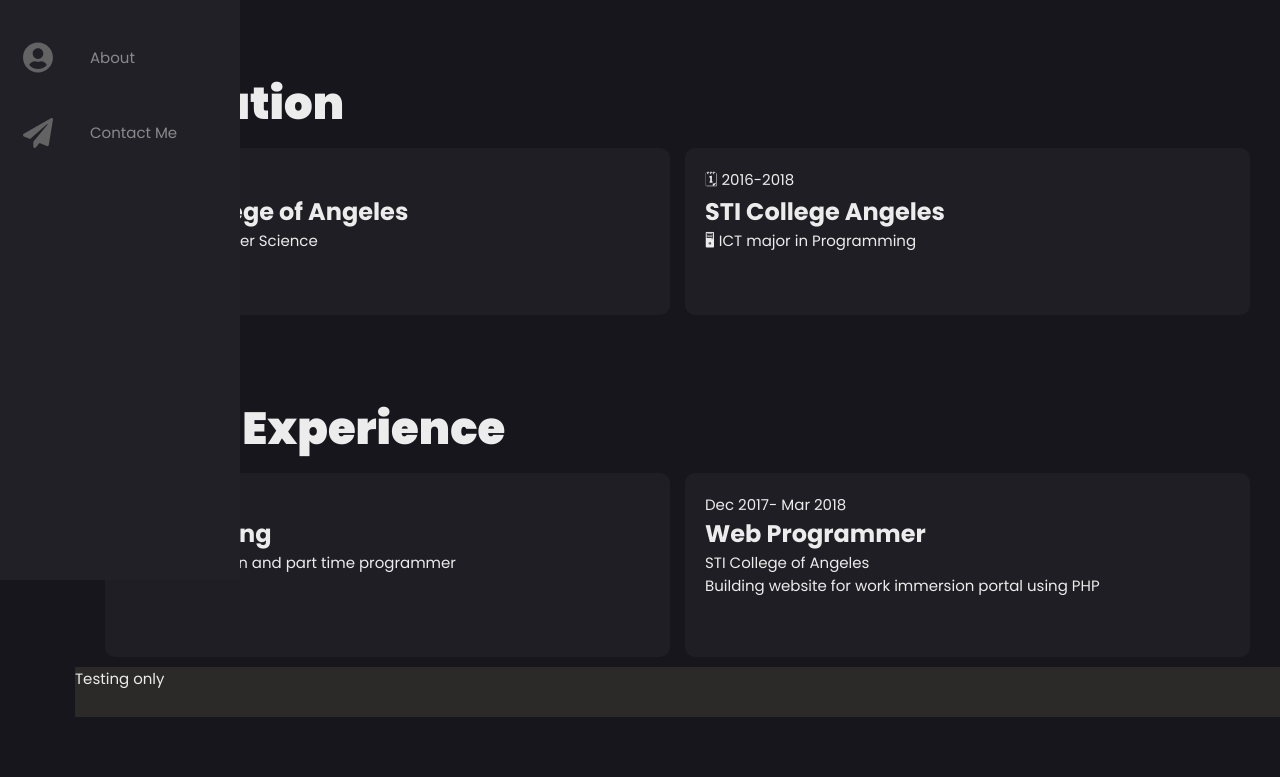
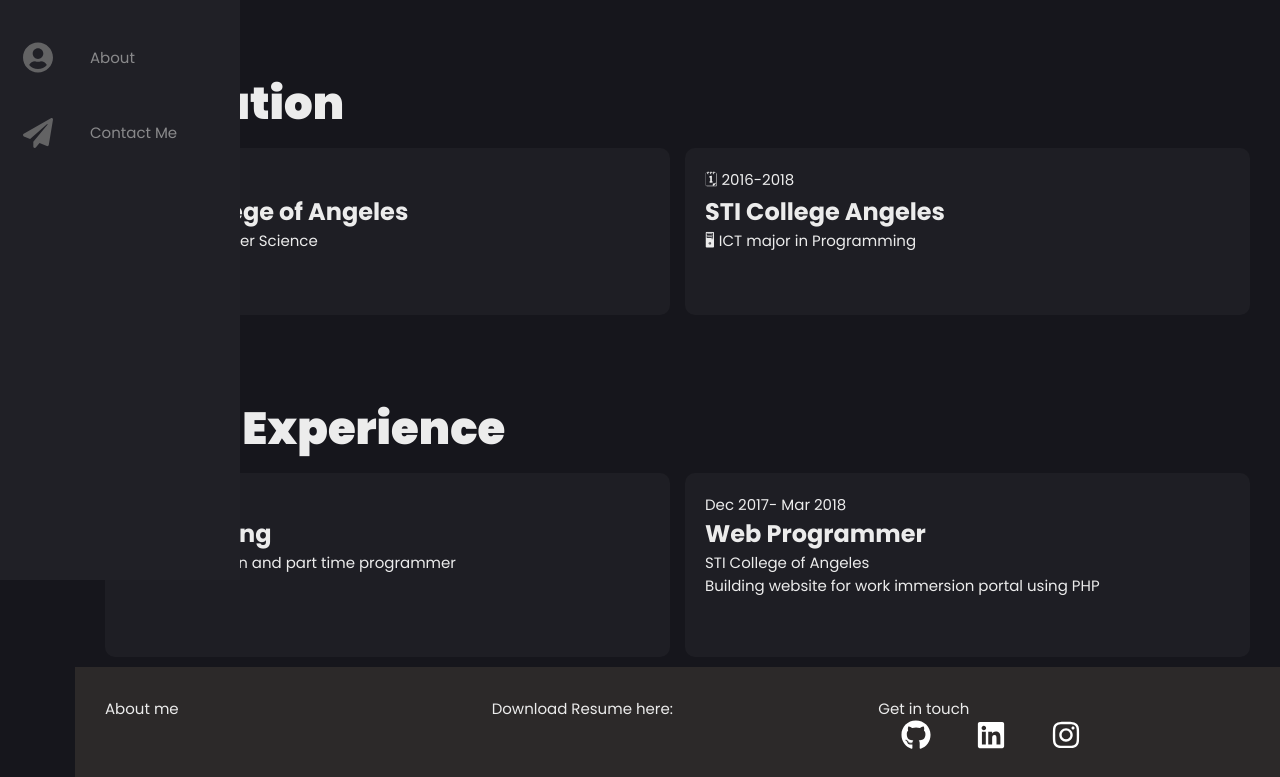
Before and after one commit to neziarxdxd/my-app, a React (Create React App) app: page /about in a window 1280 px wide. Shown: the part 220-997 px from the top of the page. Before the commit the page ends 937 px from the top, so only its background shows below. Built offline with nearby package versions, Linux system fonts and the light colour scheme.

Commit message:
footer design

```diff
--- a/src/Footer/Footer.js
+++ b/src/Footer/Footer.js
@@ -2,8 +2,29 @@
 function Footer() {
     return(
         <div className="footer">
-            <div>
-                Testing only
+            <div className="info footer-box">
+                About me
+            </div>
+            <div className="resume footer-box">
+                Download Resume here:
+            </div>
+            <div className="social footer-box">
+                Get in touch<div>
+                <a href="/raizen" className="social-icon">
+          <svg xmlns="http://www.w3.org/2000/svg" viewBox="0 0 496 512"><path d="M165.9 397.4c0 2-2.3 3.6-5.2 3.6-3.3.3-5.6-1.3-5.6-3.6 0-2 2.3-3.6 5.2-3.6 3-.3 5.6 1.3 5.6 3.6zm-31.1-4.5c-.7 2 1.3 4.3 4.3 4.9 2.6 1 5.6 0 6.2-2s-1.3-4.3-4.3-5.2c-2.6-.7-5.5.3-6.2 2.3zm44.2-1.7c-2.9.7-4.9 2.6-4.6 4.9.3 2 2.9 3.3 5.9 2.6 2.9-.7 4.9-2.6 4.6-4.6-.3-1.9-3-3.2-5.9-2.9zM244.8 8C106.1 8 0 113.3 0 252c0 110.9 69.8 205.8 169.5 239.2 12.8 2.3 17.3-5.6 17.3-12.1 0-6.2-.3-40.4-.3-61.4 0 0-70 15-84.7-29.8 0 0-11.4-29.1-27.8-36.6 0 0-22.9-15.7 1.6-15.4 0 0 24.9 2 38.6 25.8 21.9 38.6 58.6 27.5 72.9 20.9 2.3-16 8.8-27.1 16-33.7-55.9-6.2-112.3-14.3-112.3-110.5 0-27.5 7.6-41.3 23.6-58.9-2.6-6.5-11.1-33.3 2.6-67.9 20.9-6.5 69 27 69 27 20-5.6 41.5-8.5 62.8-8.5s42.8 2.9 62.8 8.5c0 0 48.1-33.6 69-27 13.7 34.7 5.2 61.4 2.6 67.9 16 17.7 25.8 31.5 25.8 58.9 0 96.5-58.9 104.2-114.8 110.5 9.2 7.9 17 22.9 17 46.4 0 33.7-.3 75.4-.3 83.6 0 6.5 4.6 14.4 17.3 12.1C428.2 457.8 496 362.9 496 252 496 113.3 383.5 8 244.8 8zM97.2 352.9c-1.3 1-1 3.3.7 5.2 1.6 1.6 3.9 2.3 5.2 1 1.3-1 1-3.3-.7-5.2-1.6-1.6-3.9-2.3-5.2-1zm-10.8-8.1c-.7 1.3.3 2.9 2.3 3.9 1.6 1 3.6.7 4.3-.7.7-1.3-.3-2.9-2.3-3.9-2-.6-3.6-.3-4.3.7zm32.4 35.6c-1.6 1.3-1 4.3 1.3 6.2 2.3 2.3 5.2 2.6 6.5 1 1.3-1.3.7-4.3-1.3-6.2-2.2-2.3-5.2-2.6-6.5-1zm-11.4-14.7c-1.6 1-1.6 3.6 0 5.9 1.6 2.3 4.3 3.3 5.6 2.3 1.6-1.3 1.6-3.9 0-6.2-1.4-2.3-4-3.3-5.6-2z"/></svg>
+
+          </a>
+
+          <a href="/raizen" className="social-icon">
+          <svg xmlns="http://www.w3.org/2000/svg" viewBox="0 0 448 512"><path d="M416 32H31.9C14.3 32 0 46.5 0 64.3v383.4C0 465.5 14.3 480 31.9 480H416c17.6 0 32-14.5 32-32.3V64.3c0-17.8-14.4-32.3-32-32.3zM135.4 416H69V202.2h66.5V416zm-33.2-243c-21.3 0-38.5-17.3-38.5-38.5S80.9 96 102.2 96c21.2 0 38.5 17.3 38.5 38.5 0 21.3-17.2 38.5-38.5 38.5zm282.1 243h-66.4V312c0-24.8-.5-56.7-34.5-56.7-34.6 0-39.9 27-39.9 54.9V416h-66.4V202.2h63.7v29.2h.9c8.9-16.8 30.6-34.5 62.9-34.5 67.2 0 79.7 44.3 79.7 101.9V416z"/></svg>
+
+          </a>
+
+          <a href="/raizen" className="social-icon">
+          <svg xmlns="http://www.w3.org/2000/svg" viewBox="0 0 448 512"><path d="M224.1 141c-63.6 0-114.9 51.3-114.9 114.9s51.3 114.9 114.9 114.9S339 319.5 339 255.9 287.7 141 224.1 141zm0 189.6c-41.1 0-74.7-33.5-74.7-74.7s33.5-74.7 74.7-74.7 74.7 33.5 74.7 74.7-33.6 74.7-74.7 74.7zm146.4-194.3c0 14.9-12 26.8-26.8 26.8-14.9 0-26.8-12-26.8-26.8s12-26.8 26.8-26.8 26.8 12 26.8 26.8zm76.1 27.2c-1.7-35.9-9.9-67.7-36.2-93.9-26.2-26.2-58-34.4-93.9-36.2-37-2.1-147.9-2.1-184.9 0-35.8 1.7-67.6 9.9-93.9 36.1s-34.4 58-36.2 93.9c-2.1 37-2.1 147.9 0 184.9 1.7 35.9 9.9 67.7 36.2 93.9s58 34.4 93.9 36.2c37 2.1 147.9 2.1 184.9 0 35.9-1.7 67.7-9.9 93.9-36.2 26.2-26.2 34.4-58 36.2-93.9 2.1-37 2.1-147.8 0-184.8zM398.8 388c-7.8 19.6-22.9 34.7-42.6 42.6-29.5 11.7-99.5 9-132.1 9s-102.7 2.6-132.1-9c-19.6-7.8-34.7-22.9-42.6-42.6-11.7-29.5-9-99.5-9-132.1s-2.6-102.7 9-132.1c7.8-19.6 22.9-34.7 42.6-42.6 29.5-11.7 99.5-9 132.1-9s102.7-2.6 132.1 9c19.6 7.8 34.7 22.9 42.6 42.6 11.7 29.5 9 99.5 9 132.1s2.7 102.7-9 132.1z"/></svg>
+          </a>
+
+          </div>
             </div>
         </div>
 
--- a/src/index.css
+++ b/src/index.css
@@ -14,5 +14,8 @@
   margin-left:5rem;
   background-color:#2c2929;
   height:50px;
-
+  padding: 30px;
+  display: grid;
+  grid-template-columns: repeat(3,1fr);
+  grid-gap: 1rem;
 }
```
